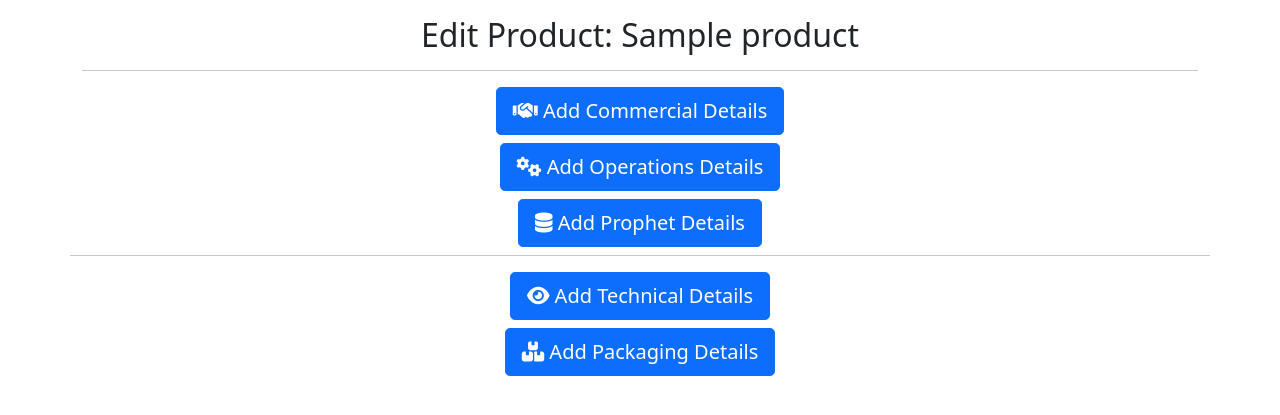
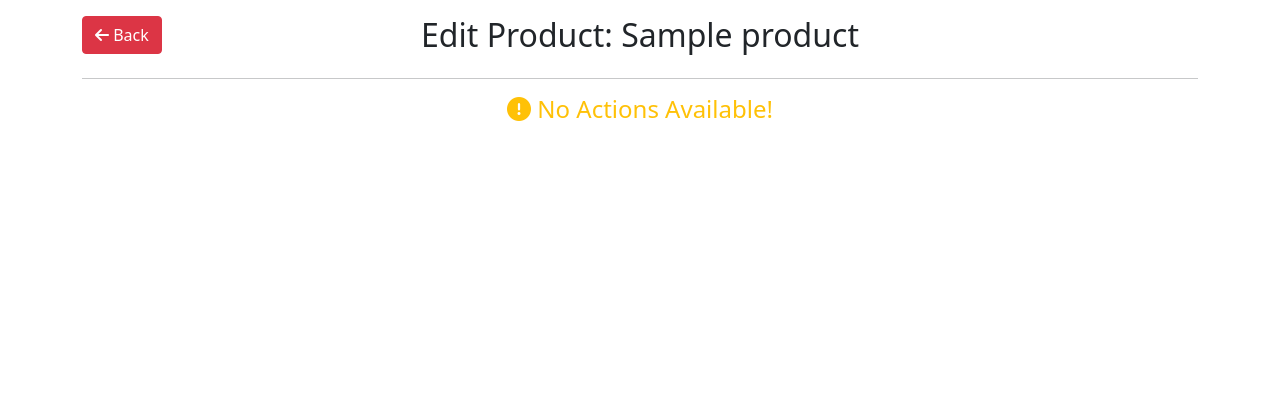
Before and after one commit to Meade-Farm-Group/product-app-flask, a Django app: template npd/products/templates/products/edit_navigation.html in a window 1280 px wide. Shown: the part 86-501 px from the top of the page. Run offline with Django 3.2, Linux system fonts and the light colour scheme; the template is opened without the code that fills it: most values are stand-ins (such as "Sample title", 1, 10 or a date in 2020); some libraries are stand-ins or nearby versions.

Commit message:
feat: add permissions to navigation panel2

```diff
--- a/npd/products/templates/products/edit_navigation.html
+++ b/npd/products/templates/products/edit_navigation.html
@@ -1,10 +1,23 @@
 {% extends "base.html" %}
 {% block content %}
 <div class="container">
+    <div class="row">
+        <div class="col-2">
+            <a href="{% url 'product_details' product.id %}" class="btn btn-danger">
+                <i class="fas fa-arrow-left"></i> Back
+            </a>
+        </div>
+        <div class="col-8">
             <h2 class="text-center">Edit Product: {{ product.product_name }}</h2>
+        </div>
+        <div class="col-2"></div>
+    </div>
     <hr>
     <div class="row">
+        <!-- check user permissions -->
+        {% if perms.products.add_commercialmodel %}
             <div class="col-12 d-flex justify-content-center mb-2">
+                <!-- check if the model has already been submitted, link to add if none there, edit otherwise -->
                 {% if commercial_details is None %}
                     <a href="{% url 'add_commercial_details' product.id %}" class="btn btn-lg btn-primary">
                         <i class="fas fa-handshake"></i> Add Commercial Details
@@ -15,6 +28,8 @@
                     </a>
                 {% endif %}
             </div>
+        {% endif %}
+        {% if perms.products.add_operationsmodel %}
             <div class="col-12 d-flex justify-content-center mb-2">
                 {% if operations_details is None %}
                 <a href="{% url 'add_operations_details' product.id %}" class="btn btn-lg btn-primary">
@@ -26,6 +41,8 @@
                 </a>
                 {% endif %}
             </div>
+        {% endif %}
+        {% if perms.products.add_prophetmodel %}
             <div class="col-12 d-flex justify-content-center mb-2">
                 {% if prophet_details is None %}
                     <a href="{% url 'add_prophet_details' product.id %}" class="btn btn-lg btn-primary">
@@ -37,17 +54,39 @@
                     </a>
                 {% endif %}
             </div>
+        {% endif %}
+        {% if perms.products.add_finishedproduct or perms.products.add_palletisation %}
             <hr>
+        {% endif %}
+        <!-- the technical and packaging details have many parts, not a single model, so we have to redirect to a new area -->
+        {% if perms.products.add_finishedproduct %}
             <div class="col-12 d-flex justify-content-center mb-2">
                 <a href="{% url 'technical_navigation' product.id %}" class="btn btn-lg btn-primary">
                     <i class="fas fa-eye"></i> Add Technical Details
                 </a>
             </div>
+        {% endif %}
+        {% if perms.products.add_palletisation %}
             <div class="col-12 d-flex justify-content-center mb-2">
                 <a href="{% url 'packaging_navigation' product.id %}" class="btn btn-lg btn-primary">
                     <i class="fas fa-boxes"></i> Add Packaging Details
                 </a>
             </div>
+        {% endif %}
+        <!-- check if user is viewer, if is then display following text -->
+        {% if not perms.products.add_palletisation and not perms.products.add_finishedproduct and not perms.products.add_prophetmodel and not perms.products.add_operationsmodel and not perms.products.add_commercialmodel %}
+            <h4 class="text-center text-warning">
+                <i class="fa fa-exclamation-circle" aria-hidden="true"></i> No Actions Available!
+            </h4>
+        {% endif %}
+        {% if perms.products.add_commercialmodel and product.is_final_confirmation %}
+            <hr>
+            <div class="col-12 d-flex justify-content-center mb-2">
+                <a href="{% url 'signoff_product' product.id %}" class="btn btn-lg btn-success">
+                    <i class="fas fa-check"></i> Final Sign Off
+                </a>
+            </div>
+        {% endif %}
     </div>
 </div>
 {% endblock %}
```
Lines whose indentation alone changed are shown as unchanged.
